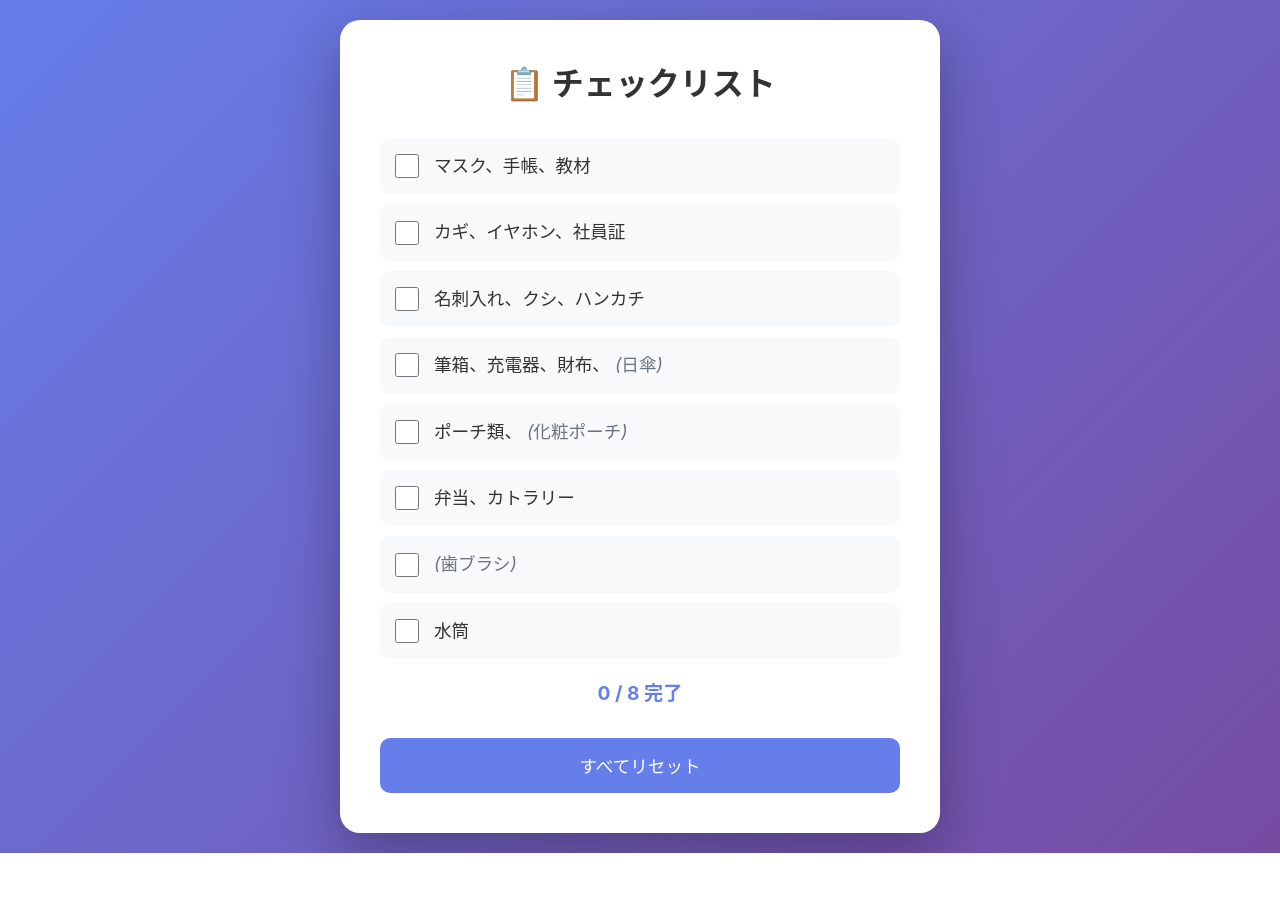
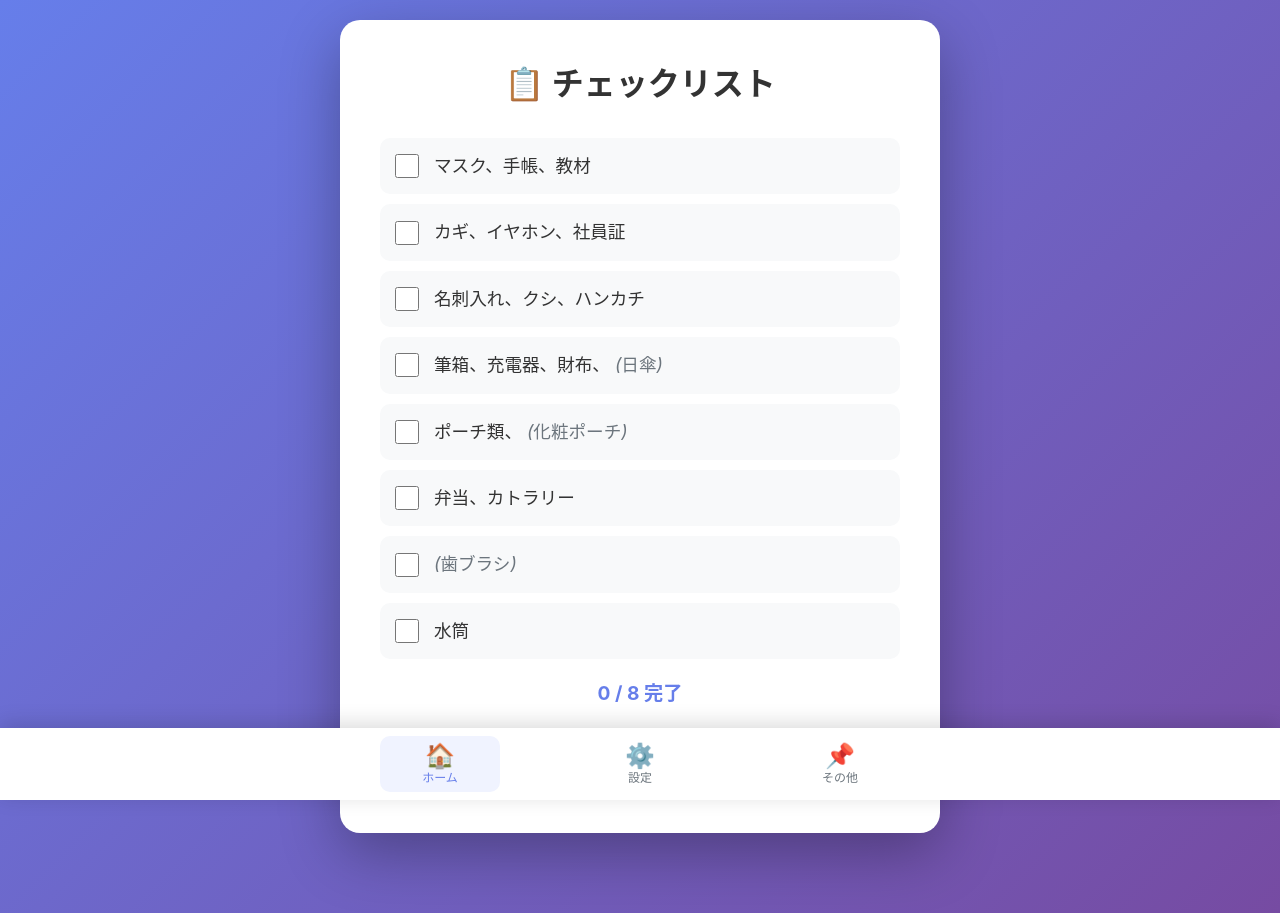
Before and after one commit to keigo-hisazumi/check-list, a Vue app: page / in a window 1280 px wide. Before the commit the page ends 853 px from the top, so only its background shows below. Built offline with nearby package versions, Linux system fonts and the light colour scheme.

Commit message:
ナビゲーションバーコンポーネントの追加と統合
Co-authored-by: keigo-hisazumi <235414083+keigo-hisazumi@users.noreply.github.com>

```diff
--- a/src/App.vue
+++ b/src/App.vue
@@ -1,5 +1,6 @@
 <script setup lang="ts">
 import { ref, computed, watch, onMounted } from 'vue'
+import NavigationBar from './components/NavigationBar.vue'
 
 // チェックリスト項目の型定義
 interface ChecklistItem {
@@ -104,6 +105,7 @@ const totalCount = checklistItems.length
         すべてリセット
       </button>
     </div>
+    <NavigationBar />
   </div>
 </template>
 
@@ -113,7 +115,7 @@ const totalCount = checklistItems.length
   display: flex;
   justify-content: center;
   align-items: center;
-  padding: 20px;
+  padding: 20px 20px 80px 20px; /* 下部にナビゲーションバーのスペースを確保 */
 }
 
 .container {
--- /dev/null
+++ b/src/components/NavigationBar.vue
@@ -0,0 +1,117 @@
+<script setup lang="ts">
+import { ref } from 'vue'
+
+// ナビゲーション項目の型定義
+interface NavItem {
+  id: string
+  label: string
+  icon: string
+}
+
+// ナビゲーション項目の定義（スタブ）
+const navItems: NavItem[] = [
+  { id: 'home', label: 'ホーム', icon: '🏠' },
+  { id: 'settings', label: '設定', icon: '⚙️' },
+  { id: 'about', label: 'その他', icon: '📌' },
+]
+
+// アクティブな項目の管理
+const activeItem = ref<string>('home')
+
+// ナビゲーション項目クリックハンドラー（スタブ）
+const handleNavClick = (id: string) => {
+  activeItem.value = id
+  // 今後、画面遷移ロジックをここに追加
+}
+</script>
+
+<template>
+  <nav class="navigation-bar">
+    <div class="nav-container">
+      <button
+        v-for="item in navItems"
+        :key="item.id"
+        :class="['nav-item', { active: activeItem === item.id }]"
+        @click="handleNavClick(item.id)"
+      >
+        <span class="nav-icon">{{ item.icon }}</span>
+        <span class="nav-label">{{ item.label }}</span>
+      </button>
+    </div>
+  </nav>
+</template>
+
+<style scoped>
+.navigation-bar {
+  position: fixed;
+  bottom: 0;
+  left: 0;
+  right: 0;
+  background: white;
+  box-shadow: 0 -4px 20px rgba(0, 0, 0, 0.15);
+  z-index: 1000;
+}
+
+.nav-container {
+  display: flex;
+  justify-content: space-around;
+  align-items: center;
+  max-width: 600px;
+  margin: 0 auto;
+  padding: 8px 0;
+}
+
+.nav-item {
+  display: flex;
+  flex-direction: column;
+  align-items: center;
+  gap: 4px;
+  padding: 8px 16px;
+  background: none;
+  border: none;
+  cursor: pointer;
+  transition: all 0.3s ease;
+  color: #6c757d;
+  border-radius: 10px;
+  flex: 1;
+  max-width: 120px;
+}
+
+.nav-item:hover {
+  background: #f8f9fa;
+}
+
+.nav-item.active {
+  color: #667eea;
+  background: #f0f3ff;
+}
+
+.nav-icon {
+  font-size: 24px;
+  line-height: 1;
+}
+
+.nav-label {
+  font-size: 12px;
+  font-weight: 500;
+  line-height: 1;
+}
+
+@media (max-width: 600px) {
+  .nav-container {
+    padding: 6px 0;
+  }
+
+  .nav-item {
+    padding: 6px 12px;
+  }
+
+  .nav-icon {
+    font-size: 22px;
+  }
+
+  .nav-label {
+    font-size: 11px;
+  }
+}
+</style>
```
